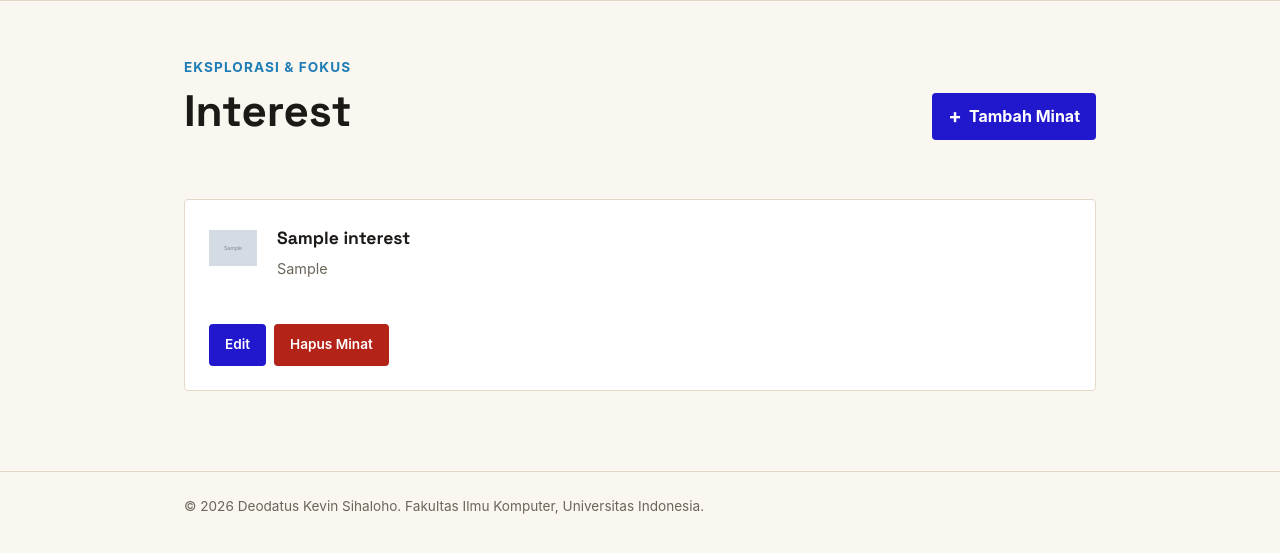
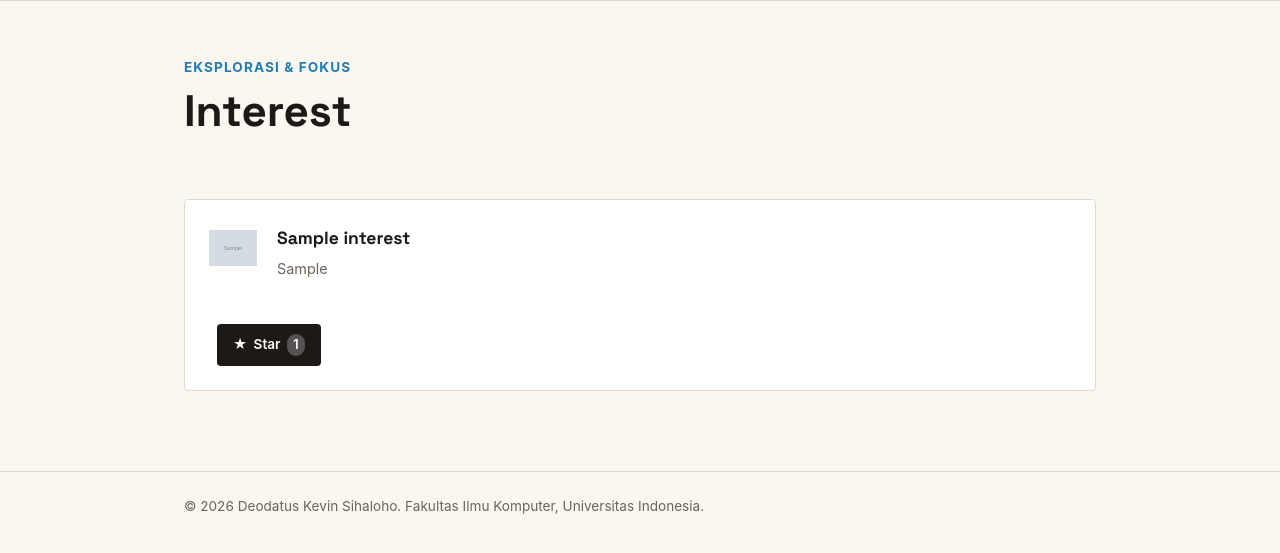
Before and after one commit to DioDateUs/myportofolio, a Django app: page /interest/ in a window 1280 px wide. Shown: the part 74-627 px from the top of the page. Run offline with Django 5.2, Linux system fonts and the light colour scheme; tables that the repository leaves empty hold one stand-in row (values such as "Sample post"); grey boxes marked "Sample" are stand-in pictures.

Commit message:
feat: implementasi toggle star dan menambah tombol star untuk section interest

```diff
--- a/main/urls.py
+++ b/main/urls.py
@@ -20,6 +20,7 @@ from main.views import (
     login_user,
     logout_user,
     toggle_star,
+    toggle_star_interest,
 )
 
 app_name = "main"
@@ -48,4 +49,9 @@ urlpatterns = [
         toggle_star,
         name="toggle_star",
     ),
+    path(
+        "interest/<uuid:interest_id>/star/",
+        toggle_star_interest,
+        name="toggle_star_interest",
+    ),
 ]
--- a/main/views.py
+++ b/main/views.py
@@ -95,6 +95,10 @@ def get_experiences_json(request):
     return HttpResponse(experiences_json, content_type="application/json")
 
 
+def is_editor_user(user):
+    return user.is_authenticated and user.groups.filter(name='Editor').exists()
+
+
 def show_interest(request):
     json_response = get_interests_json(request)
     interests = serializers.deserialize(
@@ -103,9 +107,13 @@ def show_interest(request):
     )
     interests = [item.object for item in interests]
 
+    is_editor = is_editor_user(request.user)
+    can_edit = request.user.is_superuser or is_editor
     context = {
         "name": "Deodatus Kevin Sihaloho",
         "interest_list": interests,
+        "is_editor": is_editor,
+        "can_edit": can_edit,
     }
     return render(request, "interest.html", context)
 
@@ -128,7 +136,7 @@ def create_interest(request):
 
 @login_required(login_url="/login/")
 def edit_interest(request, interest_id):
-    if not request.user.is_superuser:
+    if not (request.user.is_superuser or is_editor_user(request.user)):
         raise PermissionDenied
 
     interest = get_object_or_404(Interest, pk=interest_id)
@@ -271,3 +279,13 @@ def toggle_star(request, project_id):
             project.starred_by.add(request.user)
 
     return redirect("main:show_projects")
+
+@login_required(login_url="/login/")
+def toggle_star_interest(request, interest_id):
+    interest = get_object_or_404(Interest, pk=interest_id)
+    if request.method == "POST":
+        if request.user in interest.starred_by.all():
+            interest.starred_by.remove(request.user)
+        else:
+            interest.starred_by.add(request.user)
+    return redirect("main:show_interest")
--- /dev/null
+++ b/templates/components/interest_star.html
@@ -0,0 +1,10 @@
+<form method="post" action="{% url 'main:toggle_star_interest' interest.id %}" class="star-form">
+    {% csrf_token %}
+    <button type="submit"
+            class="button button-star{% if user in interest.starred_by.all %} is-starred{% endif %}"
+            title="{% if interest.starred_by.all %}Dibintangi oleh {{ interest.starred_by.all|join:', ' }}{% else %}Jadilah yang pertama memberi star{% endif %}">
+        <span aria-hidden="true">★</span>
+        {% if user in interest.starred_by.all %}Unstar{% else %}Star{% endif %}
+        <span class="star-count">{{ interest.starred_by.count }}</span>
+    </button>
+</form>
--- a/templates/interest.html
+++ b/templates/interest.html
@@ -13,10 +13,12 @@
                         <p class="section-kicker">Eksplorasi & Fokus</p>
                         <h2 class="section-title">Interest</h2>
                     </div>
+                    {% if user.is_superuser %}
                         <a href="{% url 'main:create_interest' %}" class="button project-add-button">
                             <span>+</span>
                             Tambah Minat
                         </a>
+                    {% endif %}
                 </div>
 
                 <div class="interest-grid">
@@ -36,9 +38,16 @@
                             </div>
                         </div>
 
-                        <div class="project-actions" style="margin-top: 1.5rem; display: flex; align-items: center; gap: 0.5rem;">
+                        <div class="project-actions" style="margin-top: 1.5rem; display: flex; align-items: center; justify-content: space-between; gap: 0.5rem;">
+                            <div style="display: flex; align-items: center; gap: 0.5rem;">
+                                {% if can_edit %}
                                 <a href="{% url 'main:edit_interest' interest.id %}" class="button">Edit</a>
+                                {% endif %}
+                                {% if user.is_superuser %}
                                 {% include "components/interest_delete_modal.html" with interest=interest %}
+                                {% endif %}
+                            </div>
+                            {% include "components/interest_star.html" with interest=interest %}
                         </div>
                     </div>
                     {% empty %}
```
Lines whose indentation alone changed are shown as unchanged.
